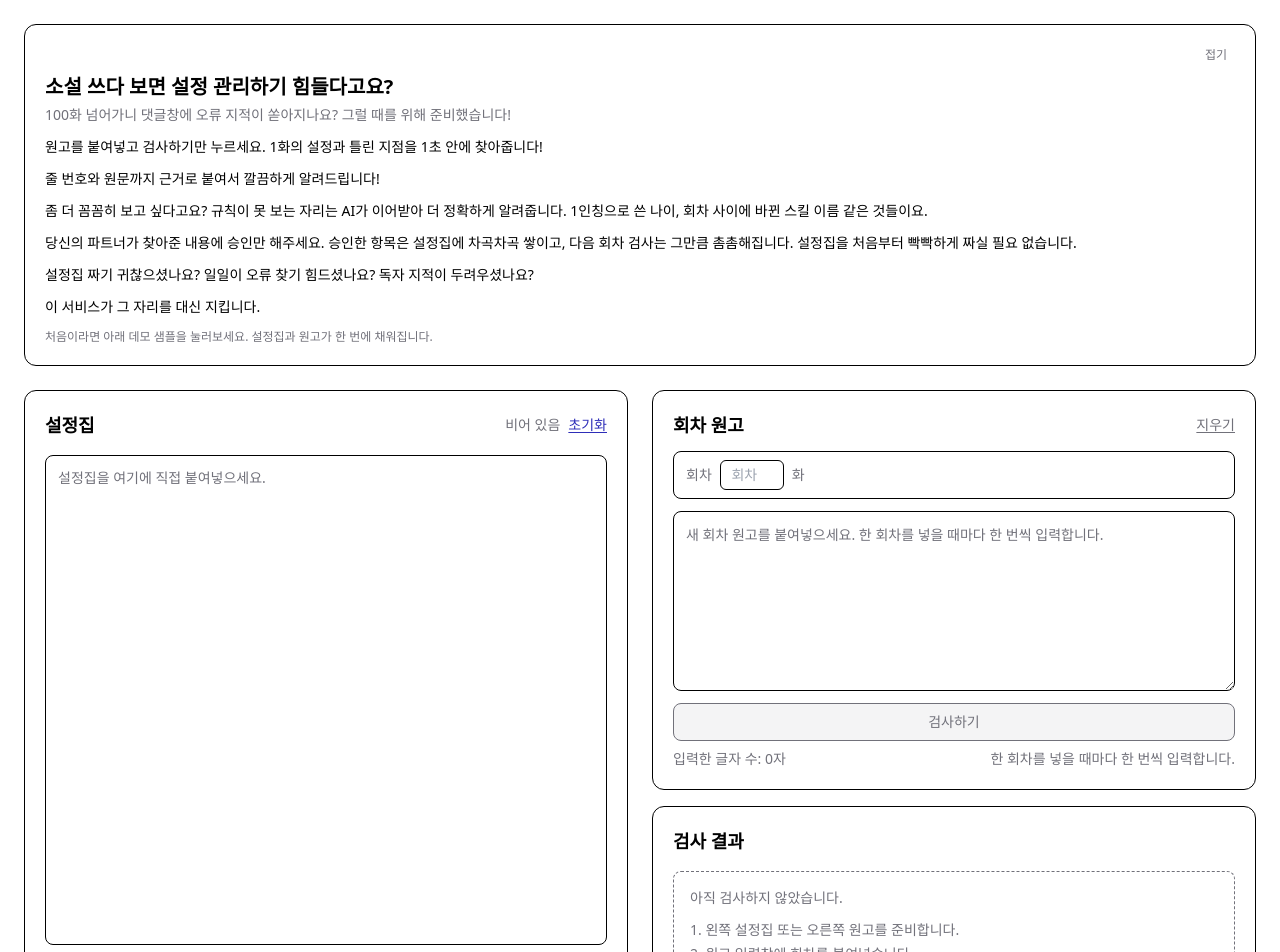
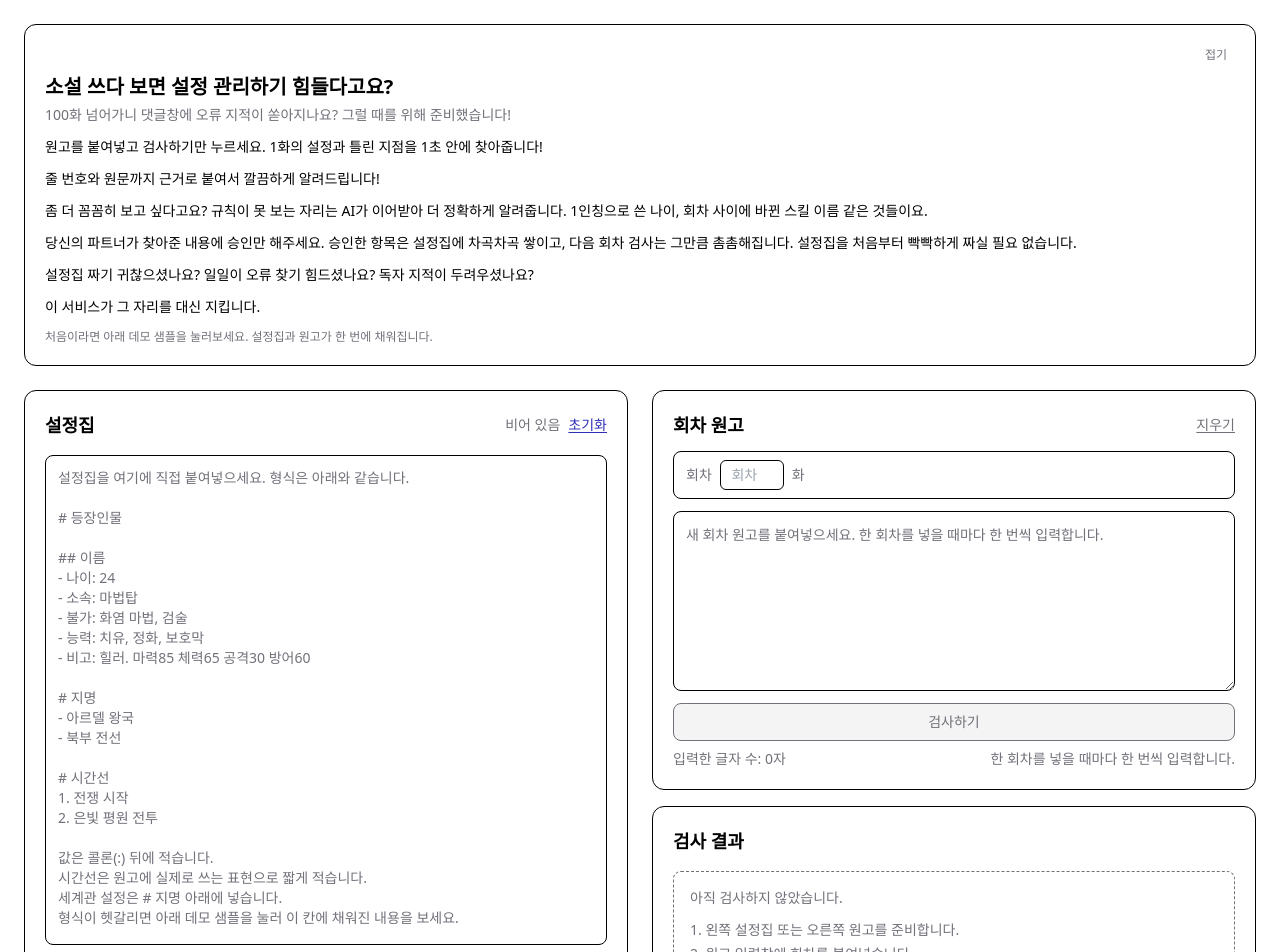
Before and after one commit to park-jang-sup/novel-setting-check-service, a Next.js app: page / in a window 1280 px wide. Shown: the top 952 px of the page. Built offline with nearby package versions, Linux system fonts and the light colour scheme.

Commit message:
설정집 textarea placeholder에 형식 안내 추가

```diff
--- a/components/SettingsPanel.tsx
+++ b/components/SettingsPanel.tsx
@@ -110,7 +110,29 @@ export function SettingsPanel() {
         <textarea
           value={settingsRaw}
           onChange={(e) => handleRawChange(e.target.value)}
-          placeholder="설정집을 여기에 직접 붙여넣으세요."
+          placeholder={`설정집을 여기에 직접 붙여넣으세요. 형식은 아래와 같습니다.
+
+# 등장인물
+
+## 이름
+- 나이: 24
+- 소속: 마법탑
+- 불가: 화염 마법, 검술
+- 능력: 치유, 정화, 보호막
+- 비고: 힐러. 마력85 체력65 공격30 방어60
+
+# 지명
+- 아르델 왕국
+- 북부 전선
+
+# 시간선
+1. 전쟁 시작
+2. 은빛 평원 전투
+
+값은 콜론(:) 뒤에 적습니다.
+시간선은 원고에 실제로 쓰는 표현으로 짧게 적습니다.
+세계관 설정은 # 지명 아래에 넣습니다.
+형식이 헷갈리면 아래 데모 샘플을 눌러 이 칸에 채워진 내용을 보세요.`}
           className="flex-1 resize-none rounded-lg border border-[var(--border)] bg-[var(--card)]/80 p-3 text-sm text-[var(--foreground)] placeholder-[var(--muted-foreground)] focus:outline-none whitespace-pre"
           spellCheck={false}
         />
```
